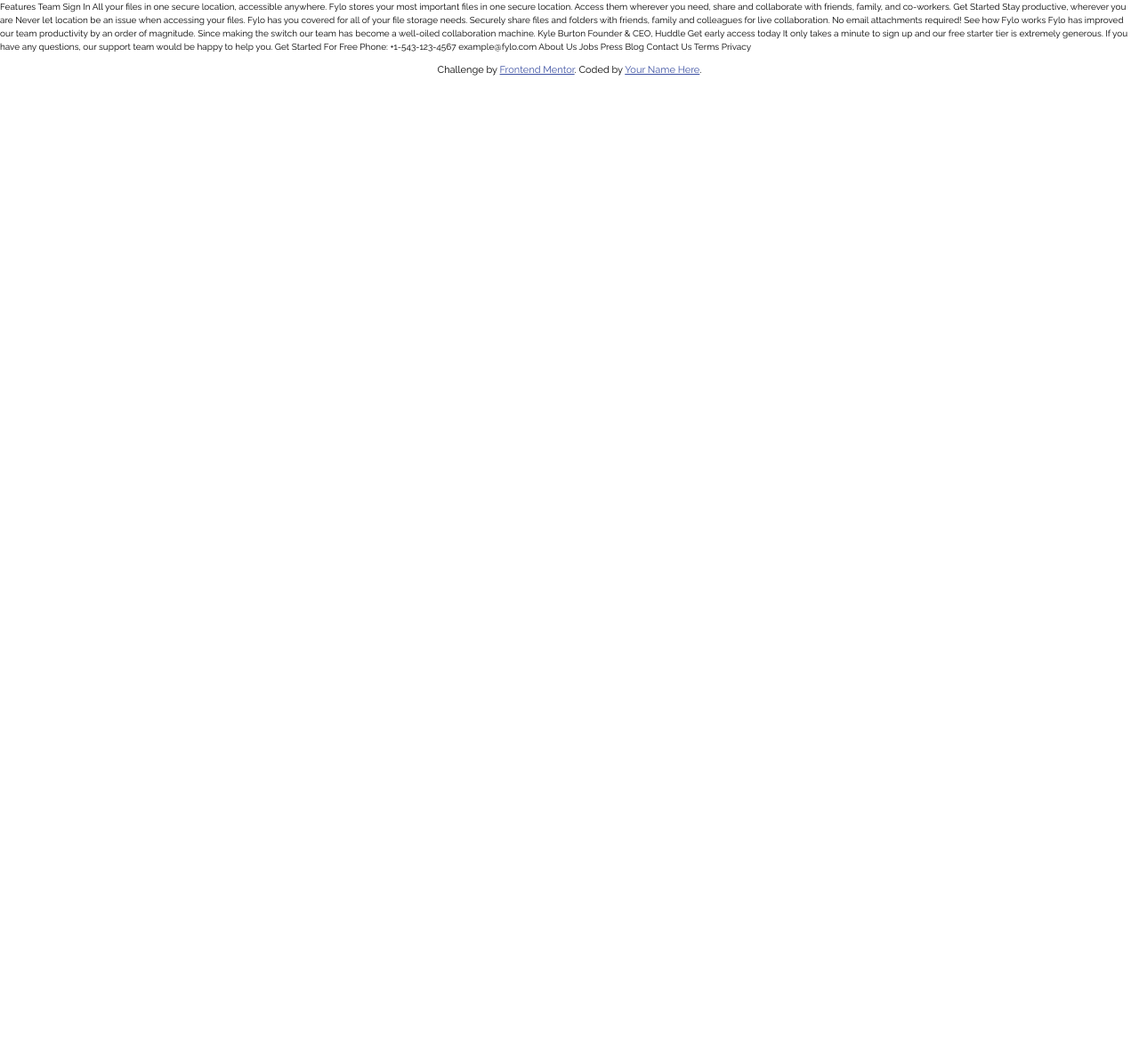
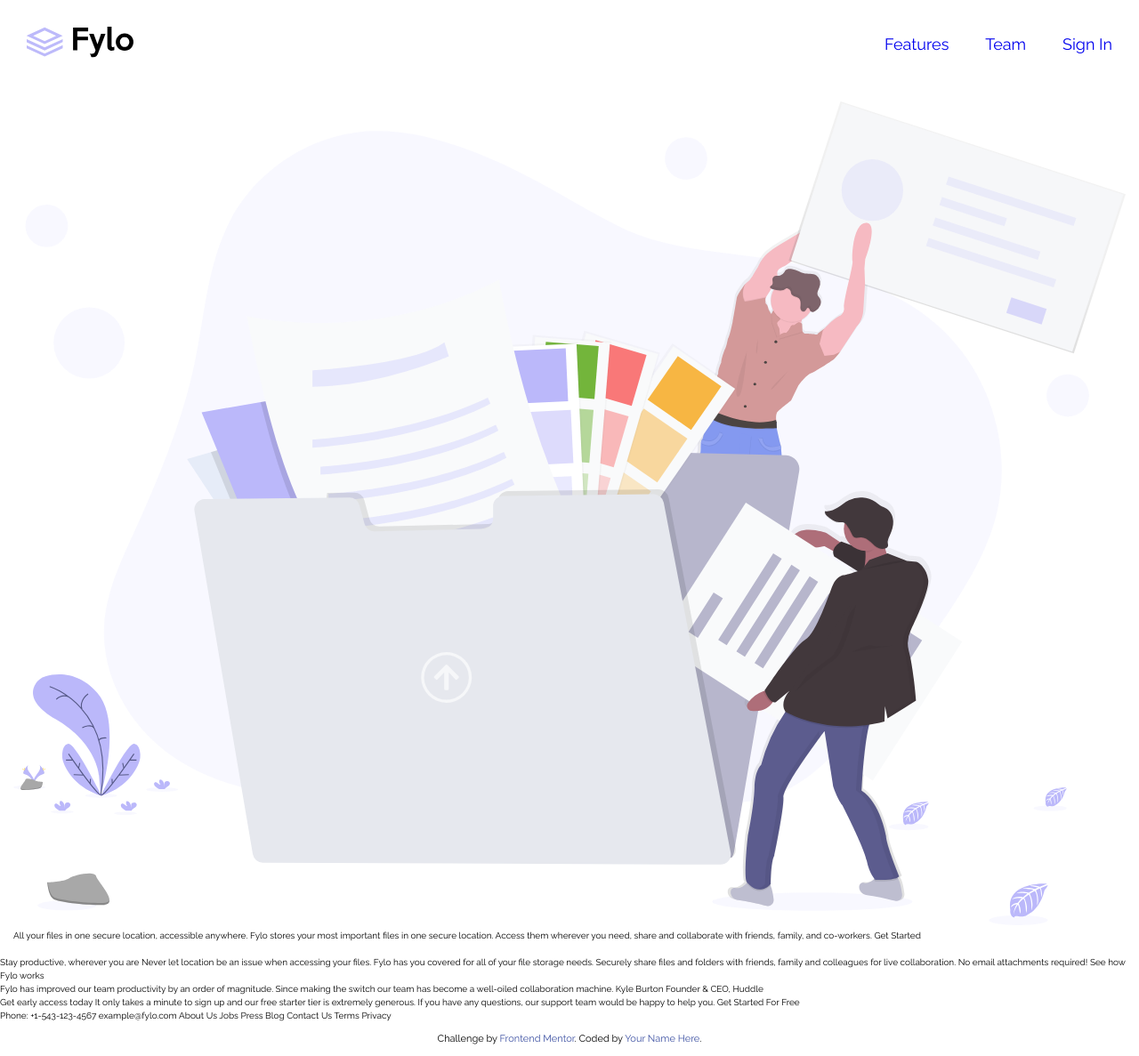
Before and after one commit to TomasScerbak/fylo-landing-page-with-two-column-layout, a plain HTML site: page index.html in a window 1280 px wide. Shown: the whole page at 89% size. Before the commit the page ends 800 px from the top, so only its background shows below. Drawn offline with Linux system fonts and the light colour scheme.

Commit message:
creating navbar

```diff
--- a/index.html
+++ b/index.html
@@ -20,22 +20,58 @@
     <title>Frontend Mentor | Fylo landing page with two column layout</title>
   </head>
   <body>
-    Features Team Sign In All your files in one secure location, accessible
-    anywhere. Fylo stores your most important files in one secure location.
-    Access them wherever you need, share and collaborate with friends, family,
-    and co-workers. Get Started Stay productive, wherever you are Never let
-    location be an issue when accessing your files. Fylo has you covered for all
-    of your file storage needs. Securely share files and folders with friends,
-    family and colleagues for live collaboration. No email attachments required!
-    See how Fylo works Fylo has improved our team productivity by an order of
-    magnitude. Since making the switch our team has become a well-oiled
-    collaboration machine. Kyle Burton Founder & CEO, Huddle Get early access
-    today It only takes a minute to sign up and our free starter tier is
-    extremely generous. If you have any questions, our support team would be
-    happy to help you. Get Started For Free Phone: +1-543-123-4567
-    example@fylo.com About Us Jobs Press Blog Contact Us Terms Privacy
+    <header>
+      <nav>
+        <div class="navbar">
+          <div class="nav--logo">
+            <img
+              src="Images/logo.svg"
+              alt="logo of the company"
+              class="header--logo"
+            />
+          </div>
+          <div>
+            <ul class="nav--list">
+              <li><a href="#">Features</a></li>
+              <li><a href="#">Team</a></li>
+              <li><a href="#">Sign In</a></li>
+            </ul>
+          </div>
+        </div>
+      </nav>
+    </header>
+    <section class="hero">
+      <img
+        src="Images/illustration-1.svg"
+        alt="picuture with big file and cartoon people inside it"
+        class="hero--image"
+      />
+      All your files in one secure location, accessible anywhere. Fylo stores
+      your most important files in one secure location. Access them wherever you
+      need, share and collaborate with friends, family, and co-workers. Get
+      Started
+    </section>
+    <section class="feature">
+      Stay productive, wherever you are Never let location be an issue when
+      accessing your files. Fylo has you covered for all of your file storage
+      needs. Securely share files and folders with friends, family and
+      colleagues for live collaboration. No email attachments required! See how
+      Fylo works
+    </section>
+    <section class="testimonial">
+      Fylo has improved our team productivity by an order of magnitude. Since
+      making the switch our team has become a well-oiled collaboration machine.
+      Kyle Burton Founder & CEO, Huddle
+    </section>
+    <section class="callout">
+      Get early access today It only takes a minute to sign up and our free
+      starter tier is extremely generous. If you have any questions, our support
+      team would be happy to help you. Get Started For Free
+    </section>
+    <footer>
+      Phone: +1-543-123-4567 example@fylo.com About Us Jobs Press Blog Contact
+      Us Terms Privacy
 
-    <footer>
       <p class="attribution">
         Challenge by
         <a href="https://www.frontendmentor.io?ref=challenge" target="_blank"
--- a/styles.css
+++ b/styles.css
@@ -29,7 +29,58 @@
   /* Body */
   --ff-raleway: "Raleway", sans-serif;
 }
-
+/* Images */
+img {
+  width: 100%;
+}
+/* Lists */
+ul,
+li {
+  list-style-type: none;
+  padding: 0;
+  margin: 0;
+}
+/*Links*/
+a {
+  text-decoration: none;
+}
+/* Navigation Bar */
+.navbar {
+  display: flex;
+  flex-direction: row;
+  justify-content: space-between;
+  align-items: center;
+  padding: 1.5rem;
+}
+.header--logo {
+  width: 10rem;
+  height: 3rem;
+}
+.nav--list {
+  font-size: 1.5rem;
+  display: flex;
+  flex-direction: row;
+  justify-content: space-between;
+  width: 50vw;
+  color: var(--very-dark-blue);
+}
+@media screen and (min-width: 768px) {
+  .navbar {
+    padding: 3rem;
+  }
+  .header--logo {
+    width: 12rem;
+    height: 3.5rem;
+  }
+  .nav--list {
+    font-size: 1.8rem;
+    width: 20vw;
+  }
+}
+/* Hero Section */
+.hero {
+  padding: 1.5rem;
+}
 .attribution {
   font-size: 11px;
   text-align: center;
```
